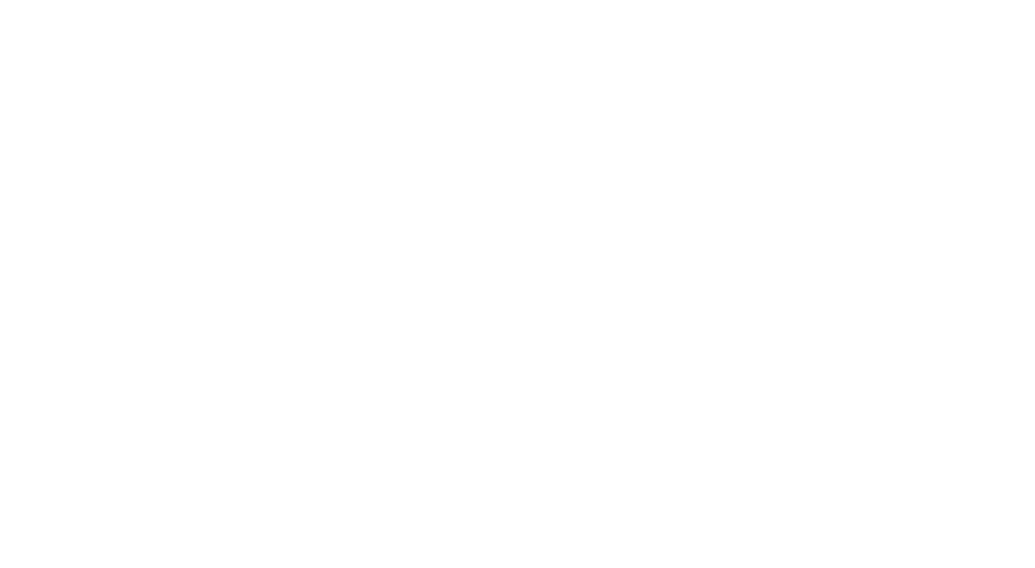
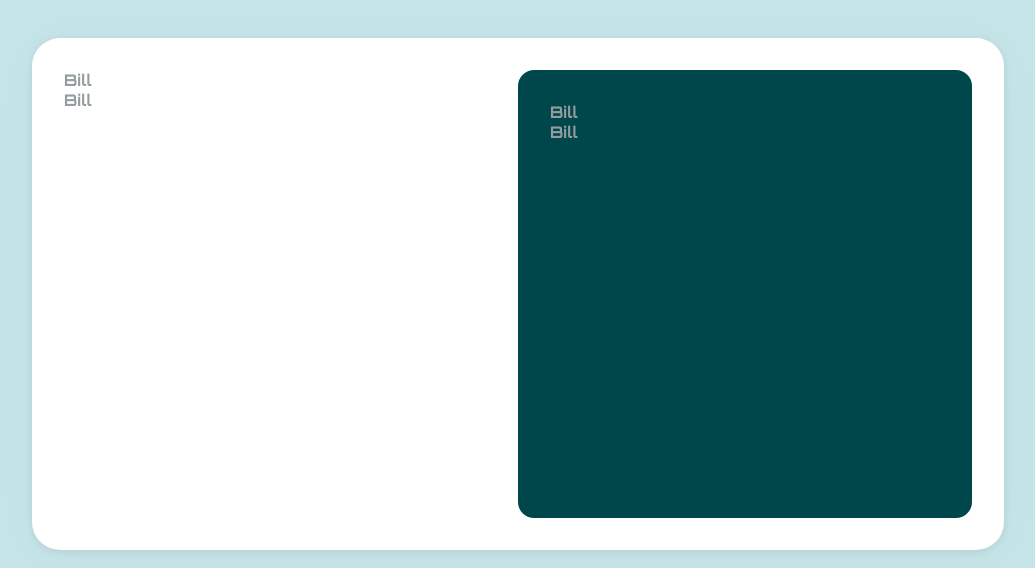
Before and after one commit to hosamelshazly92/tip-calculator-app, a React (Create React App) app: page / in a window 1280 px wide. Shown: the part 502-1070 px from the top of the page, without its empty margins (122-1157 px from the left). Before the commit the page ends 800 px from the top, so only its background shows below. Built offline with nearby package versions, Linux system fonts and the light colour scheme.

Commit message:
create Calculator component

```diff
--- a/public/index.html
+++ b/public/index.html
@@ -25,6 +25,13 @@
       Learn how to configure a non-root public URL by running `npm run build`.
     -->
     <title>React App</title>
+
+    <link rel="preconnect" href="https://fonts.googleapis.com" />
+    <link rel="preconnect" href="https://fonts.gstatic.com" crossorigin />
+    <link
+      href="https://fonts.googleapis.com/css2?family=Orbitron:wght@400;500;600;700;800;900&display=swap"
+      rel="stylesheet"
+    />
   </head>
   <body>
     <noscript>You need to enable JavaScript to run this app.</noscript>
--- a/src/App.js
+++ b/src/App.js
@@ -1,7 +1,20 @@
-import {} from "./App.module.css";
+import { container, top, bottom } from "./App.module.css";
+import Calculator from "./components/Calculator/Calculator";
 
 function App() {
-  return <div className="App"></div>;
+  return (
+    <div className={container}>
+      <div className={top}>
+        <img
+          src="https://res.cloudinary.com/ux-ui-designer/image/upload/v1631973900/Assets/logo_j8qz2i.svg"
+          alt="main logo"
+        />
+      </div>
+      <div className={bottom}>
+        <Calculator />
+      </div>
+    </div>
+  );
 }
 
 export default App;
--- a/src/App.module.css
+++ b/src/App.module.css
@@ -0,0 +1,28 @@
+* {
+  box-sizing: border-box;
+  margin: 0;
+  padding: 0;
+}
+
+body {
+  color: #939d9f;
+  background-color: #c5e4e7;
+  font-family: "Orbitron", sans-serif;
+}
+
+.container {
+  display: flex;
+  flex-direction: column;
+}
+
+.top {
+  display: flex;
+  justify-content: center;
+  margin-top: 160px;
+}
+
+.bottom {
+  display: flex;
+  justify-content: center;
+  margin: 80px 0;
+}
--- /dev/null
+++ b/src/components/Calculator/Calculator.js
@@ -0,0 +1,18 @@
+import { container, left, right } from "./Calculator.module.css";
+
+const Calculator = () => {
+  return (
+    <div className={container}>
+      <div className={left}>
+        <h4>Bill</h4>
+        <h4>Bill</h4>
+      </div>
+      <div className={right}>
+        <h4>Bill</h4>
+        <h4>Bill</h4>
+      </div>
+    </div>
+  );
+};
+
+export default Calculator;
--- /dev/null
+++ b/src/components/Calculator/Calculator.module.css
@@ -0,0 +1,26 @@
+.container {
+  background-color: #fff;
+  width: 972px;
+  height: 512px;
+  border-radius: 28px;
+  padding: 32px;
+  box-shadow: 0 4px 64px rgb(0 0 0 / 2%), 0 2px 8px rgb(0 0 0 / 8%);
+  display: flex;
+}
+
+.left,
+.right {
+  width: 50%;
+  display: flex;
+  flex-direction: column;
+}
+
+.left {
+  padding-right: 32px;
+}
+
+.right {
+  background-color: #00474b;
+  border-radius: 16px;
+  padding: 32px;
+}
```
